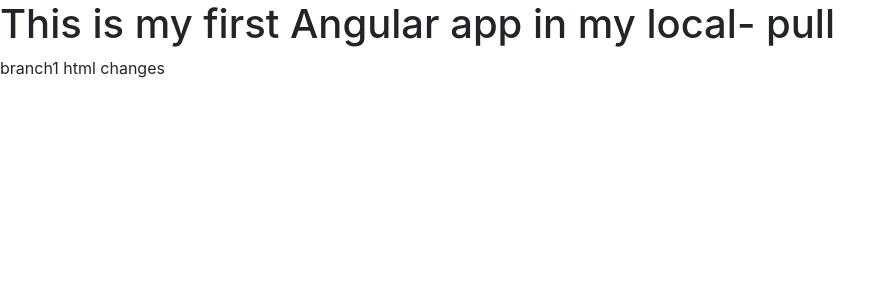
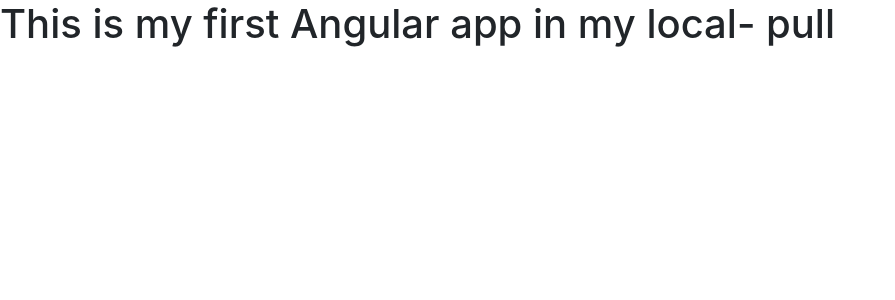
Before and after one commit to home20learning/MyAngularUIApp, an Angular app: page / in a window 1280 px wide. Shown: the top 300 px of the page, without its empty margins (0-895 px from the left). Built offline with nearby package versions, Linux system fonts and the light colour scheme.

Commit message:
Revert "Update app.component.html"
This reverts commit 78cb1cac3b10de70343544b463338f2923d82070.

```diff
--- a/src/app/app.component.html
+++ b/src/app/app.component.html
@@ -1,3 +1 @@
 <h1>This is my first Angular app in my local- pull</h1>
-
-branch1 html changes
```
